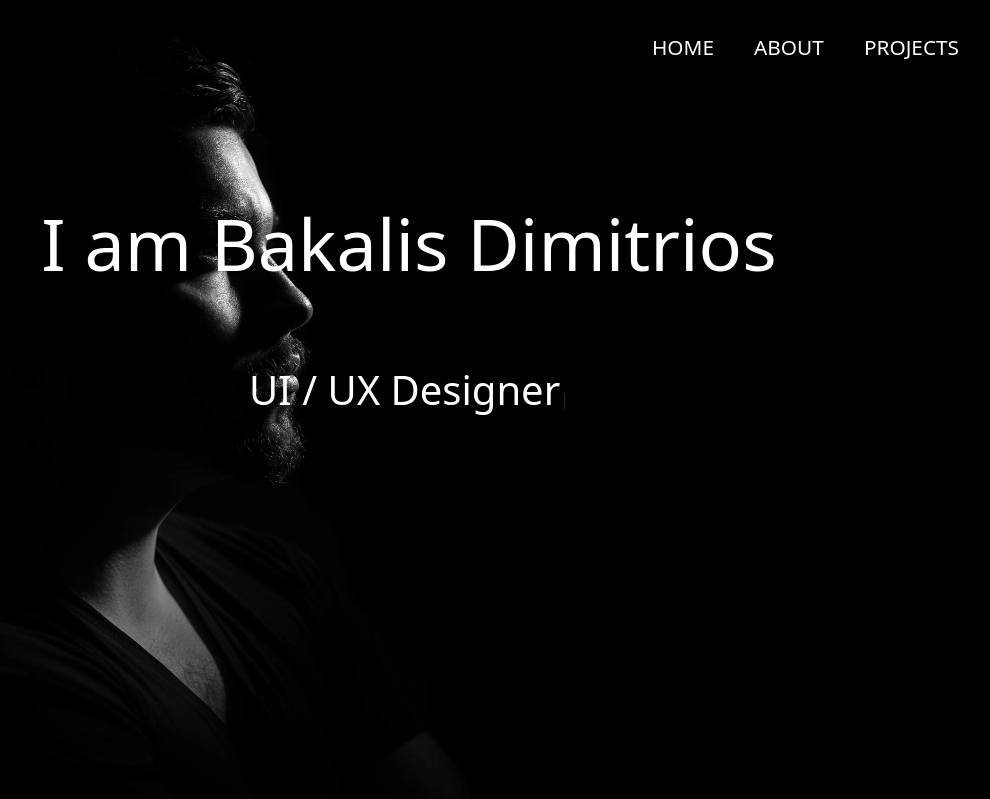
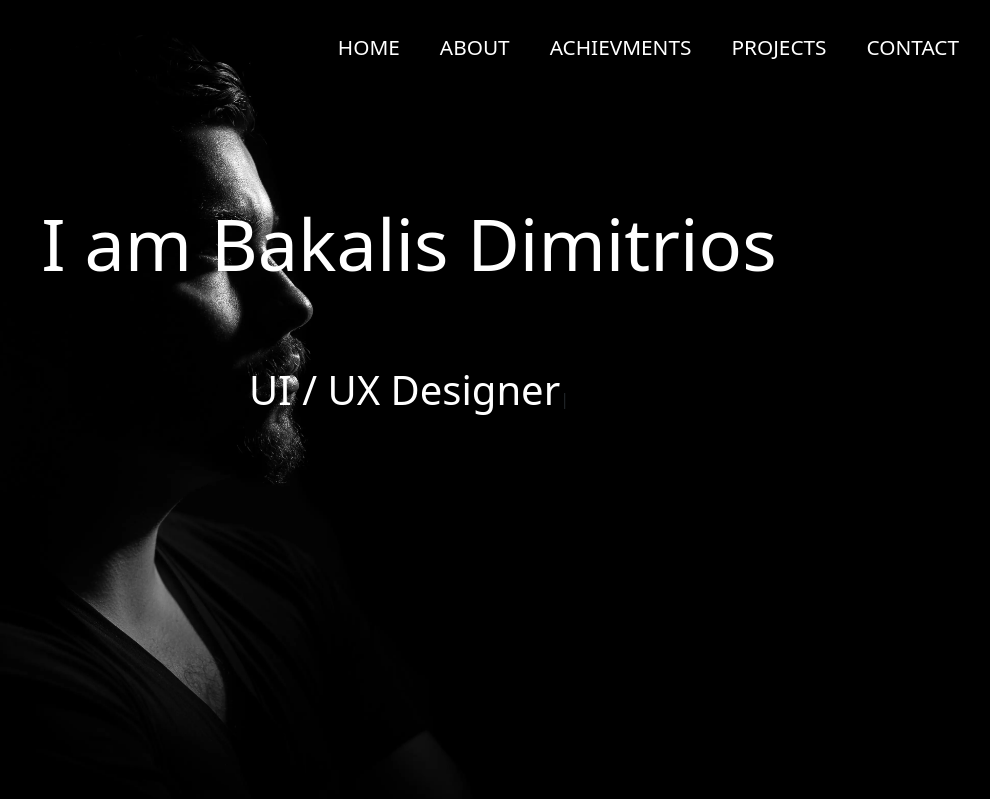
Before and after one commit to dbakalis/portfolio_2023, a PHP site: page / in a window 1280 px wide. Shown: the top 799 px of the page, without its empty margins (231-1221 px from the left). Run offline with PHP 8.4, Linux system fonts and the light colour scheme.

Commit message:
Fixed scroll navbar style

```diff
--- a/assets/css/style.css
+++ b/assets/css/style.css
@@ -20,13 +20,15 @@ h2{font-size: 2.5rem;}
 /* borders */
 .border-bottom-orange{border-bottom:3px solid #FF650B;}
 .border-effect-orange{background: linear-gradient(#FF650B, #FF650B) bottom center / 0% 2px no-repeat; transition: 0.3s;}
-.border-effect-orange:hover{background-size: 100% 4px; border-color: transparent !important; opacity: 0.8;}
+.border-effect-orange:hover{background-size: 100% 4px; border-color: transparent !important; opacity: 0.8; transition-timing-function: ease-in;}
 
 /* navbar */
-.bg-nav{background-color: transparent;}
+#navbar_container{ transition-property: all; transition-duration: 1s;}
 .nav-link{font-size: 1.3rem; opacity: 1;}
 
 /* backgrounds */
+.bg-nav{background-color: transparent;}
+.bg-navbar-scroll{background-color: #000; transition: 1s;}
 .bg-orange{background-color: #FF650B;}
 .bg-hero-portrait{background-image: url(../../assets/img/hero_portrait.webp); background-repeat: no-repeat; background-size: cover; background-position: center center;}
 .bg-counter-section{background-image: url(../../assets/img/bg-counters.webp); background-repeat: no-repeat; background-size: cover; background-position: center center;}
--- a/assets/js/scripts.js
+++ b/assets/js/scripts.js
@@ -1,4 +1,14 @@
 $(document).ready(function(){
+
+    function scrollNavFix(){
+        if ($(window).scrollTop() <=  50) {
+            $("#navbar_container").addClass('container');
+            $("#desktop_navbar").removeClass('bg-navbar-scroll');
+        }else{
+            $("#navbar_container").removeClass('container');
+            $("#desktop_navbar").addClass('bg-navbar-scroll');
+        }
+    }
 
     // init hero typed text
     new Typed('.text-typed-hero', {
@@ -7,6 +17,12 @@ $(document).ready(function(){
         loop: true,
         backDelay: 1100,
         backSpeed: 50
+    });
+
+    // navbar scroll style fix
+    scrollNavFix();
+    $(window).scroll(function () {
+        scrollNavFix();
     });
 
     // skills progress bars
@@ -37,5 +53,4 @@ $(document).ready(function(){
             }
         }, duration);
     });
-
 });
--- a/index.html
+++ b/index.html
@@ -17,7 +17,7 @@
             <img src="assets/img/burger.webp" alt="burger menu icon" width="30" height="30" class="cursor-pointer d-block d-lg-none position-absolute right-0 mt-3 me-3" data-bs-toggle="offcanvas" data-bs-target="#offcanvasMobileMenu">
 
             <!-- navbar + mobile offcanvas menu -->
-            <div class="container fixed-top">
+            <div class="container fixed-top" id="navbar_container">
 
                 <!-- mobile offcanvas menu -->
                 <div class="offcanvas offcanvas-start" id="offcanvasMobileMenu" tabindex="-1">
@@ -31,16 +31,29 @@
                     <!-- offcanvas body contntets -->
                     <div class="offcanvas-body">
                         <div class="row g-3">
+                            <!-- hero -->
                             <div class="col-12">
                                 <a href="#hero" class="text-dark text-decoration-none">HOME</a>
                             </div>
 
+                            <!-- about -->
                             <div class="col-12">
                                 <a href="#about" class="text-dark text-decoration-none">ABOUT</a>
                             </div>
 
+                            <!-- achievments -->
+                            <div class="col-12">
+                                <a href="#achievments" class="text-dark text-decoration-none">ACHIEVMENTS</a>
+                            </div>
+
+                            <!-- projects -->
                             <div class="col-12">
                                 <a href="#projects" class="text-dark text-decoration-none">PROJECTS</a>
+                            </div>
+
+                            <!-- contact -->
+                            <div class="col-12">
+                                <a href="#contact" class="text-dark text-decoration-none">CONTACT</a>
                             </div>
                         </div>
                     </div>
@@ -48,7 +61,7 @@
                 </div>
 
                 <!-- navbar -->
-                <nav class="navbar navbar-expand-lg d-none d-lg-block bg-nav py-4">
+                <nav class="navbar navbar-expand-lg d-none d-lg-block bg-nav py-4" id="desktop_navbar">
                     <ul class="navbar-nav flex-wrap justify-content-end gap-4">
 
                         <!-- hero -->
@@ -61,9 +74,19 @@
                             <a class="nav-link text-wrap text-white border-effect-orange" href="#about">ABOUT</a>
                         </li>
 
-                        <!-- education -->
+                        <!-- achievments -->
+                        <li class="nav-item">
+                            <a class="nav-link text-wrap text-white border-effect-orange" href="#achievments">ACHIEVMENTS</a>
+                        </li>
+
+                        <!-- projects -->
                         <li class="nav-item">
                             <a class="nav-link text-wrap text-white border-effect-orange" href="#projects">PROJECTS</a>
+                        </li>
+
+                        <!-- contact -->
+                        <li class="nav-item">
+                            <a class="nav-link text-wrap text-white border-effect-orange" href="#contact">CONTACT</a>
                         </li>
 
                     </ul>
```
